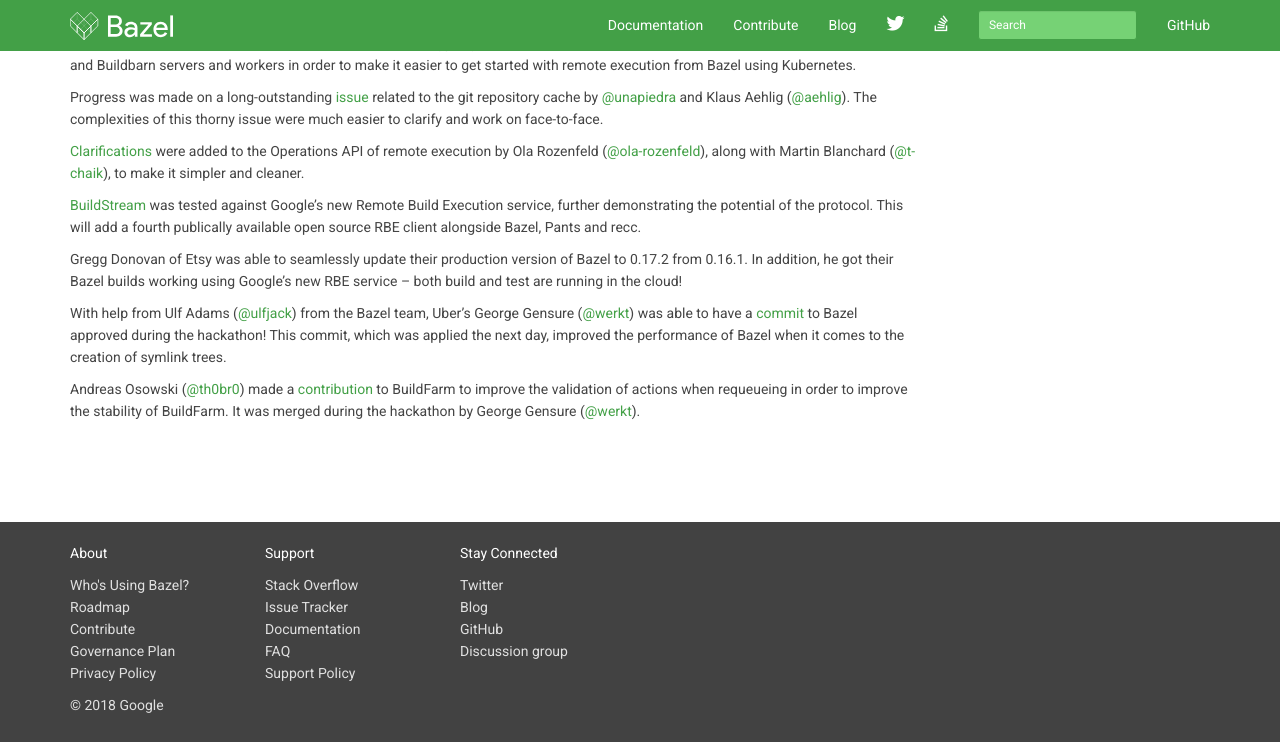
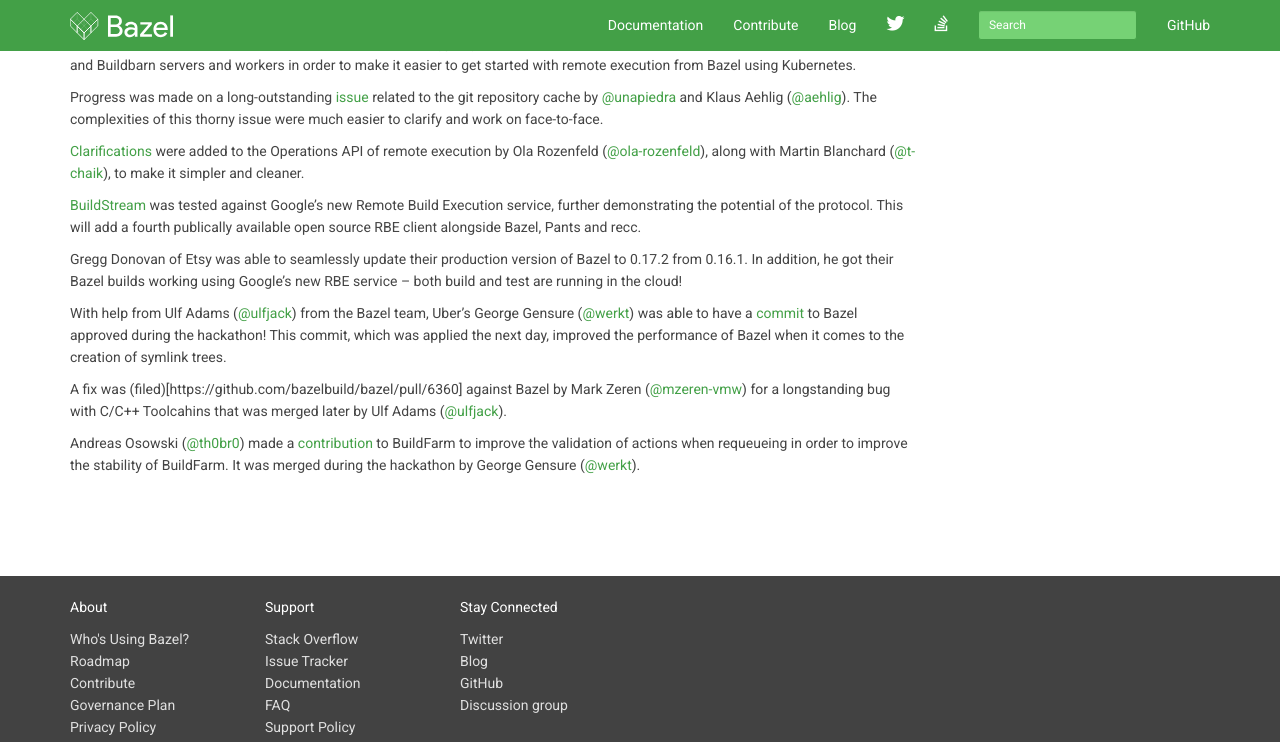
Before and after one commit to bazelbuild/bazel-blog, a Jekyll site: the page built from _posts/2018-10-22-hackathon.md, in a window 1280 px wide and 900 px high, scrolled down 1139 px, cut to the strip 0-742 px from the top of the window. Built offline with Jekyll 4.4.1, drawn with Linux system fonts in a browser that asks for light colours; nearby versions of some CDN libraries; library files that are not in the unit come from our copies; Markdown is read by kramdown in place of the engine named in the settings; comment, search, counter and statistics services are not loaded.

Commit message:
Add link to C++ Toolchain Fix

```diff
--- a/_posts/2018-10-22-hackathon.md
+++ b/_posts/2018-10-22-hackathon.md
@@ -33,4 +33,6 @@
 
 With help from Ulf Adams ([@ulfjack](https://github.com/ulfjack)) from the Bazel team, Uber’s George Gensure ([@werkt](http://www.github.com/werkt)) was able to have a [commit](https://github.com/bazelbuild/bazel/pull/6365/files) to Bazel approved during the hackathon! This commit, which was applied the next day, improved the performance of Bazel when it comes to the creation of symlink trees.
 
+A fix was (filed)[https://github.com/bazelbuild/bazel/pull/6360] against Bazel by Mark Zeren ([@mzeren-vmw](https://github.com/mzeren-vmw)) for a longstanding bug with C/C++ Toolcahins that was merged later by Ulf Adams ([@ulfjack](https://github.com/ulfjack)).
+
 Andreas Osowski ([@th0br0](https://github.com/th0br0)) made a [contribution](https://github.com/bazelbuild/bazel-buildfarm/pull/190) to BuildFarm to improve the validation of actions when requeueing in order to improve the stability of BuildFarm. It was merged during the hackathon by George Gensure ([@werkt](http://www.github.com/werkt)).
```
